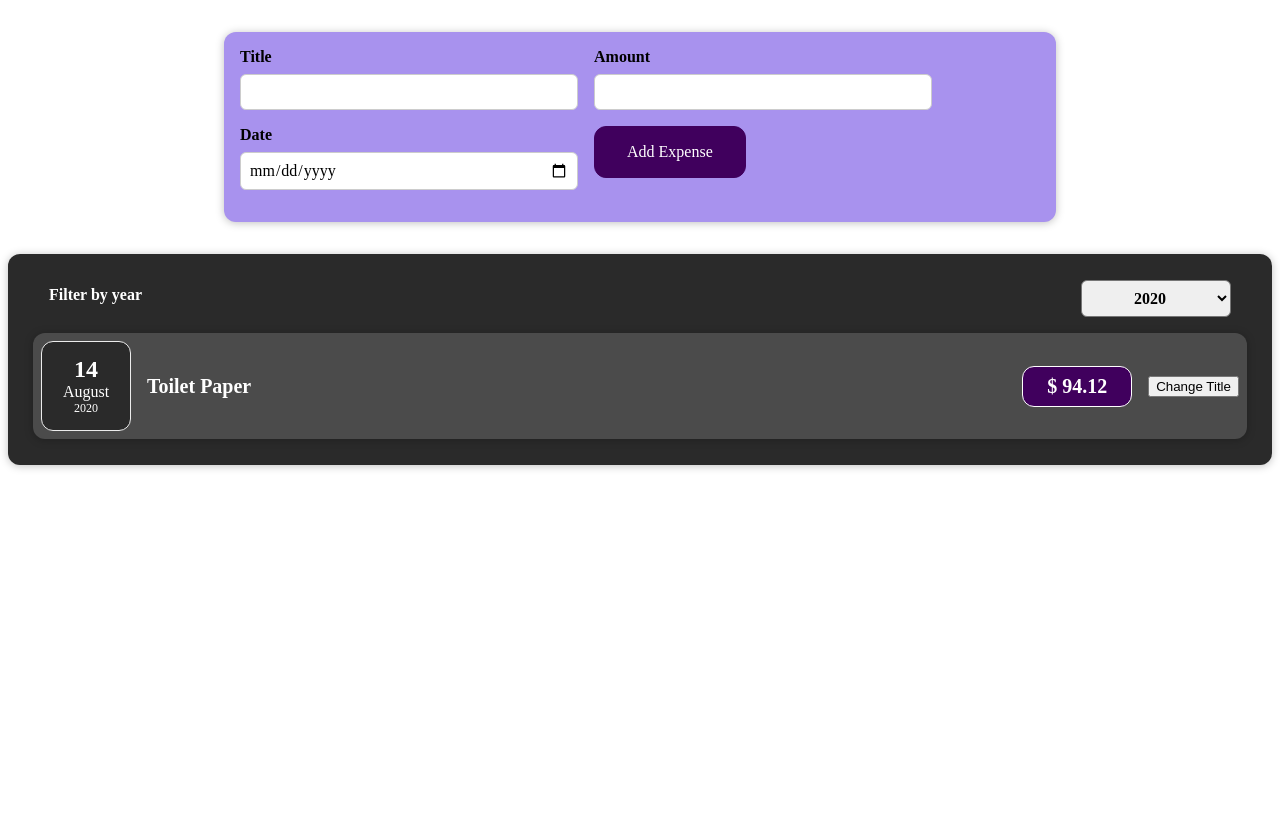
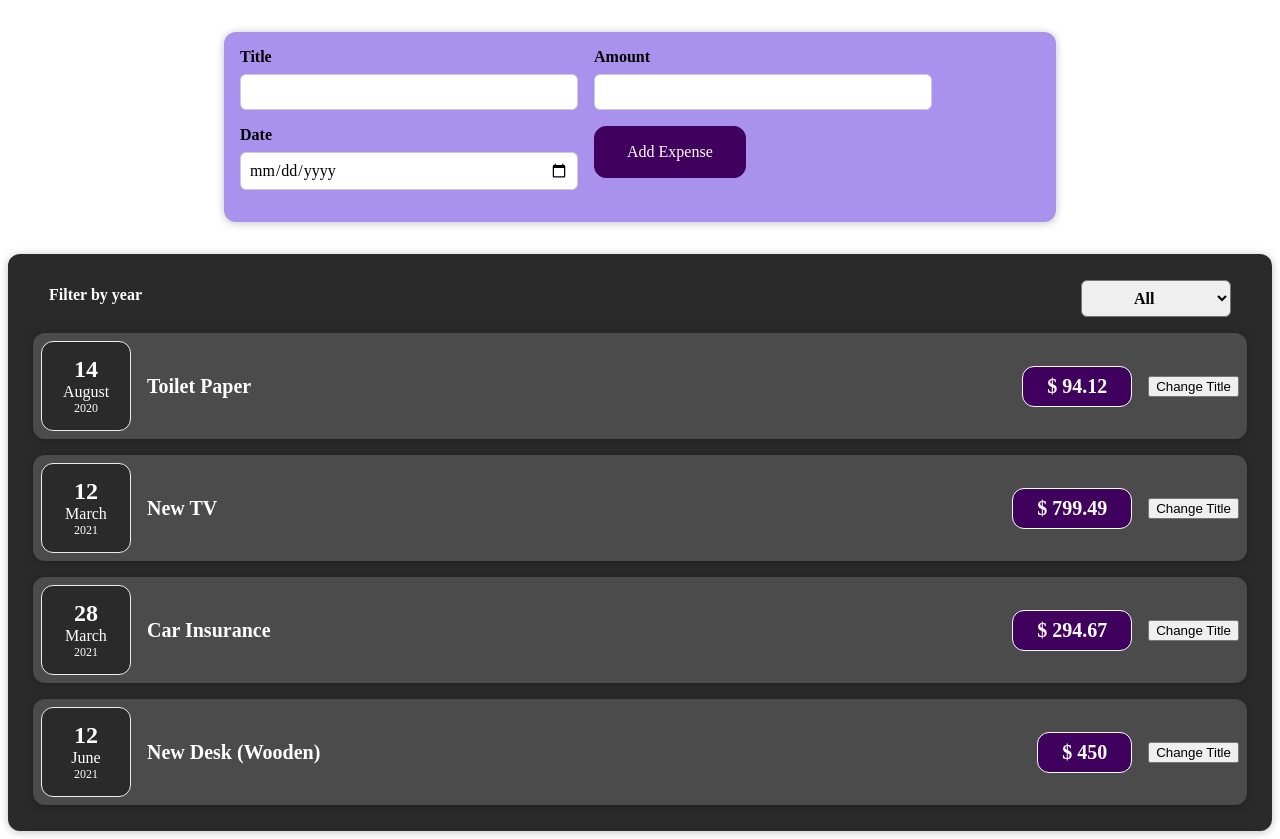
Before and after one commit to ab-siddiq/react-expense-management, a React (Vite) app: page / in a window 1280 px wide. Before the commit the page ends 800 px from the top, so only its background shows below. Built offline with nearby package versions, Linux system fonts and the light colour scheme.

Commit message:
optimize the filter functionaliry

```diff
--- a/src/components/Expenses.jsx
+++ b/src/components/Expenses.jsx
@@ -5,7 +5,7 @@ import ExpenseFilter from "./ExpenseFilter";
 import "./Expenses.css";
 
 function Expenses(props) {
-  const [filteredYear, setFilteredYear] = useState("2020");
+  const [filteredYear, setFilteredYear] = useState("All");
   const filterChangeHandler = (selectedYear) => {
     setFilteredYear(selectedYear);
   };
@@ -14,7 +14,26 @@ function Expenses(props) {
     (expense) => expense.date.getFullYear().toString() === filteredYear
   );
   let expenseContent = <p>No expense found!</p>;
-
+  if (filteredExpenses.length > 0) {
+    expenseContent = filteredExpenses.map((item) => (
+      <ExpenseItem
+        key={item.id}
+        title={item.title}
+        amount={item.amount}
+        date={item.date}
+      />
+    ));
+  }
+  if (filteredYear === "All") {
+    expenseContent = props.items.map((item) => (
+      <ExpenseItem
+        key={item.id}
+        title={item.title}
+        amount={item.amount}
+        date={item.date}
+      />
+    ));
+  }
   return (
     <div className="">
       <Card className="expenses">
@@ -23,25 +42,7 @@ function Expenses(props) {
           onChangeFilter={filterChangeHandler}
         ></ExpenseFilter>
 
-        {filteredYear === "All"
-          ? props.items.map((item) => (
-              <ExpenseItem
-                key={item.id}
-                title={item.title}
-                amount={item.amount}
-                date={item.date}
-              />
-            ))
-          : filteredExpenses.length === 0
-          ? expenseContent
-          : filteredExpenses.map((item) => (
-              <ExpenseItem
-                key={item.id}
-                title={item.title}
-                amount={item.amount}
-                date={item.date}
-              />
-            ))}
+        {expenseContent}
       </Card>
     </div>
   );
```
